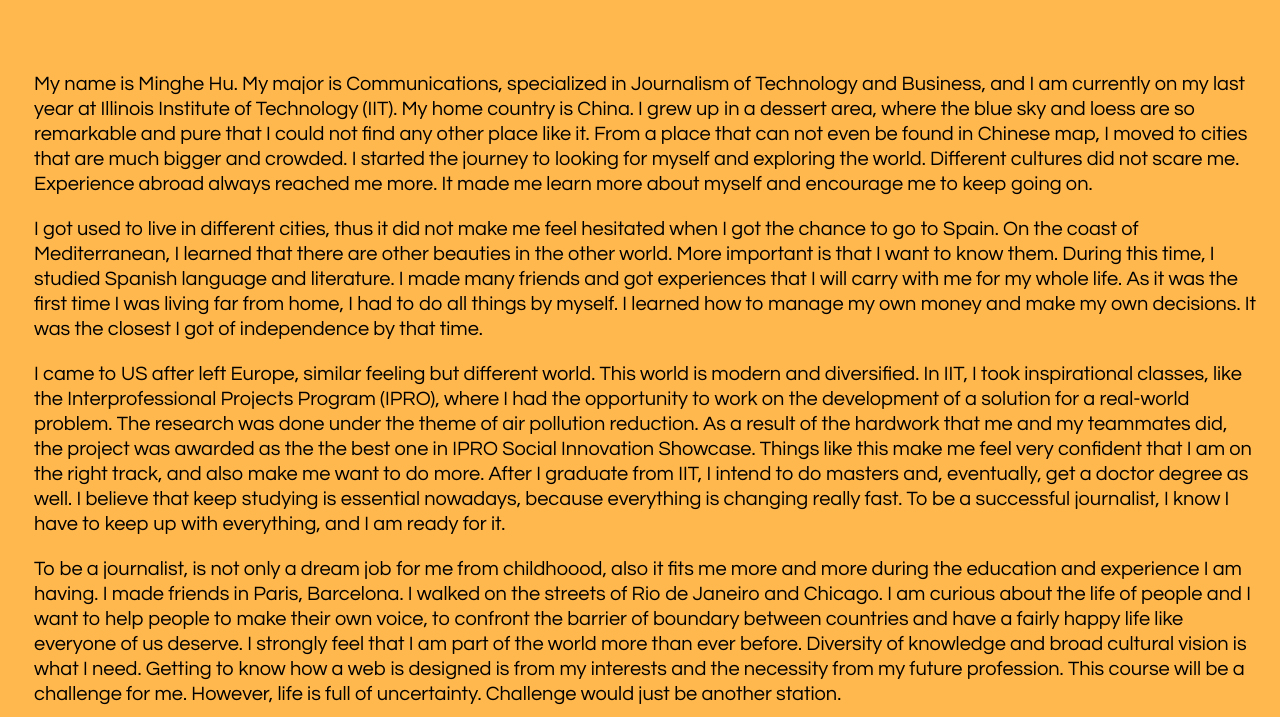
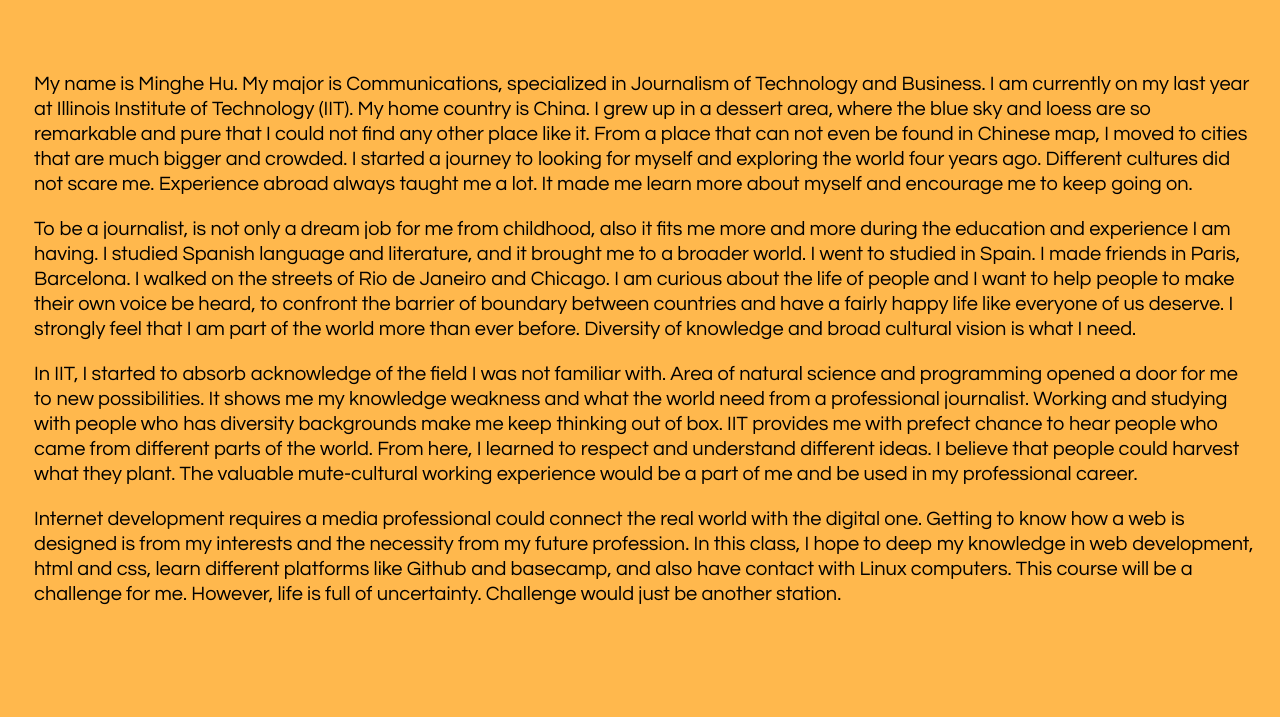
Before and after one commit to minghehe/CCOM327, a plain HTML site: page index.html in a window 1280 px wide. Shown: the part 102-819 px from the top of the page. Drawn offline with Linux system fonts and the light colour scheme.

Commit message:
Update index.html
put the revised content in html.

```diff
--- a/index.html
+++ b/index.html
@@ -12,45 +12,35 @@
 <h1 class="heading line"><b>Minghe Hu</b></h1>
 
 <p>
-My name is Minghe Hu. My major is Communications, specialized in Journalism of Technology and Business, and I am currently
-on my last year at Illinois Institute of Technology (IIT).
-My home country is China. I grew up in a dessert area, where the blue sky and loess are so remarkable and pure that
-I could not find any other place like it. From a place that can not even be found in Chinese map, I moved to cities that
-are much bigger and crowded. I started the journey to looking for myself and exploring the world. Different cultures did not
-scare me. Experience abroad always reached me more. It made me learn more about myself and encourage me to keep going on.
+My name is Minghe Hu. My major is Communications, specialized in Journalism of Technology and Business. I am currently on my last year at
+Illinois Institute of Technology (IIT). My home country is China. I grew up in a dessert area, where the blue sky and loess are so remarkable
+and pure that I could not find any other place like it. From a place that can not even be found in Chinese map, I moved to cities that are much
+bigger and crowded. I started a journey to looking for myself and exploring the world four years ago. Different cultures did not scare me.
+Experience abroad always taught me a lot. It made me learn more about myself and encourage me to keep going on.
 </p>
 
 <p>
-I got used to live in different cities, thus it did not make me feel hesitated when I got the chance to go to Spain.
-On the coast of Mediterranean, I learned that there are other beauties in the other world.
-More important is that I want to know them. During this time, I studied Spanish language and literature. I made
-many friends and got experiences that I will carry with me for my whole life. As it was the first time I was living
-far from home, I had to do all things by myself. I learned how to manage my own money and make my own decisions.
-It was the closest I got of independence by that time.
+To be a journalist, is not only a dream job for me from childhood, also it fits me more and more during the education and experience I am having.
+I studied Spanish language and literature, and it brought me to a broader world. I went to studied in Spain. I made friends in Paris, Barcelona.
+I walked on the streets of Rio de Janeiro and Chicago. I am curious about the life of people and I want to help people to make their own voice be
+heard, to confront the barrier of boundary between countries and have a fairly happy life like everyone of us deserve. I strongly feel that I am
+part of the world more than ever before. Diversity of knowledge and broad cultural vision is what I need.
 </p>
 
 <p>
-I came to US after left Europe, similar feeling but different world.
-This world is modern and diversified. In IIT, I took inspirational classes, like the Interprofessional Projects Program (IPRO),
-where I had the opportunity to work on the development of a solution for a real-world problem. The research was done under the theme of
-air pollution reduction. As a result of the hardwork that me and my teammates did, the project was awarded as the the
-best one in IPRO Social Innovation Showcase. Things like this make me feel very confident that I am on the right track, and also
-make me want to do more.
-After I graduate from IIT, I intend to do masters and, eventually, get a doctor degree as well. I believe that keep studying is
-essential nowadays, because everything is changing really fast. To be a successful journalist, I know I have to keep up with
-everything, and I am ready for it.
+In IIT, I started to absorb acknowledge of the field I was not familiar with. Area of natural science and programming opened a door for me to
+new possibilities. It shows me my knowledge weakness and what the world need from a professional journalist. Working and studying with people
+who has diversity backgrounds make me keep thinking out of box. IIT provides me with prefect chance to hear people who came from different parts
+of the world. From here, I learned to respect and understand different ideas. I believe that people could harvest what they plant. The valuable
+mute-cultural working experience would be a part of me and be used in my professional career.
 </p>
 
 <p>
-To be a journalist, is not only a dream job for me from childhoood, also it fits me more and more during the education and experience
-I am having. I made friends in Paris, Barcelona. I walked on the streets of Rio de Janeiro and Chicago. I am curious about the life
-of people and I want to help people to make their own voice, to confront the barrier of boundary between countries and have a fairly
-happy life like everyone of us deserve. I strongly feel that I am part of the world more than ever before.
-
-Diversity of knowledge and broad cultural vision is what I need.
-Getting to know how a web is designed is from my interests and the necessity from my future profession.
-This course will be a challenge for me. However, life is full of uncertainty.
-Challenge would just be another station. </p>
+Internet development requires a media professional could connect the real world with the digital one. Getting to know how a web is designed
+is from my interests and the necessity from my future profession. In this class, I hope to deep my knowledge in web development, html and css,
+learn different platforms like Github and basecamp, and also have contact with Linux computers. This course will be a challenge for me. However,
+life is full of uncertainty. Challenge would just be another station.
+</p>
 
 </body>
 
```
